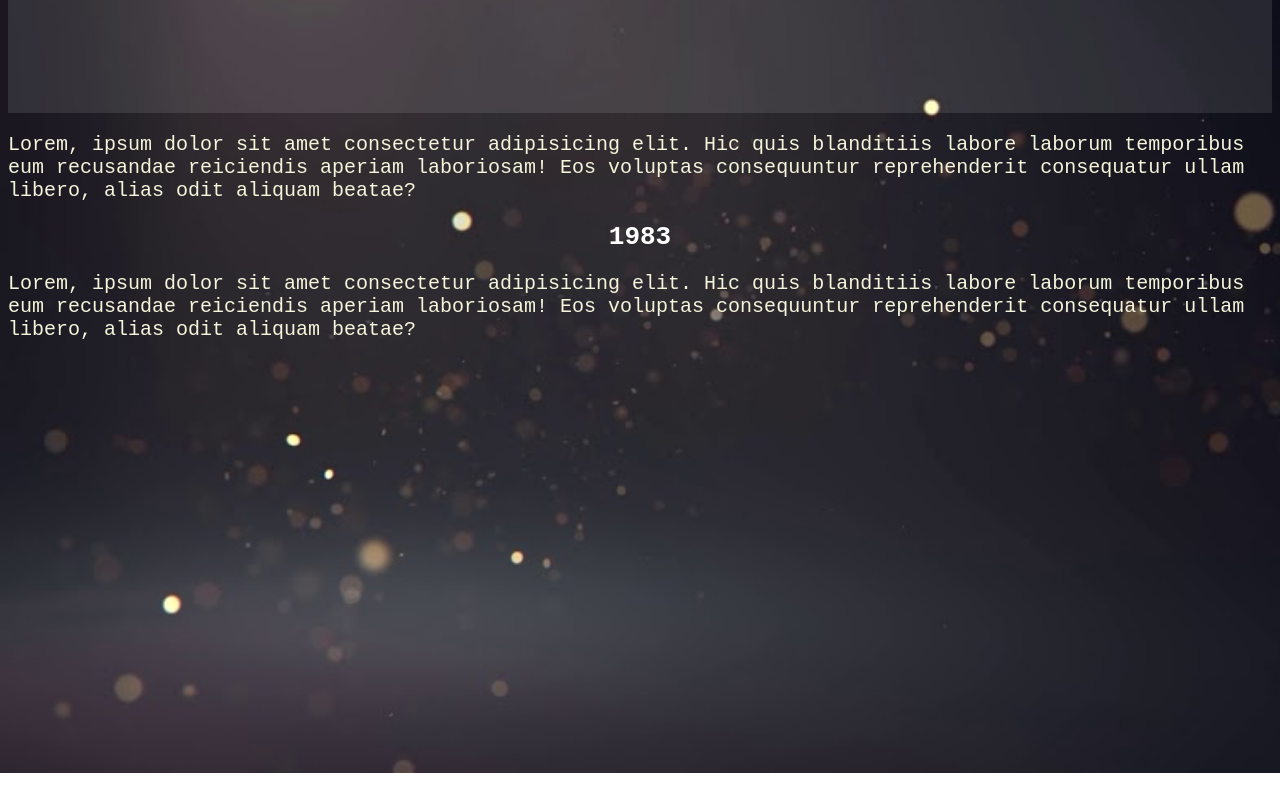
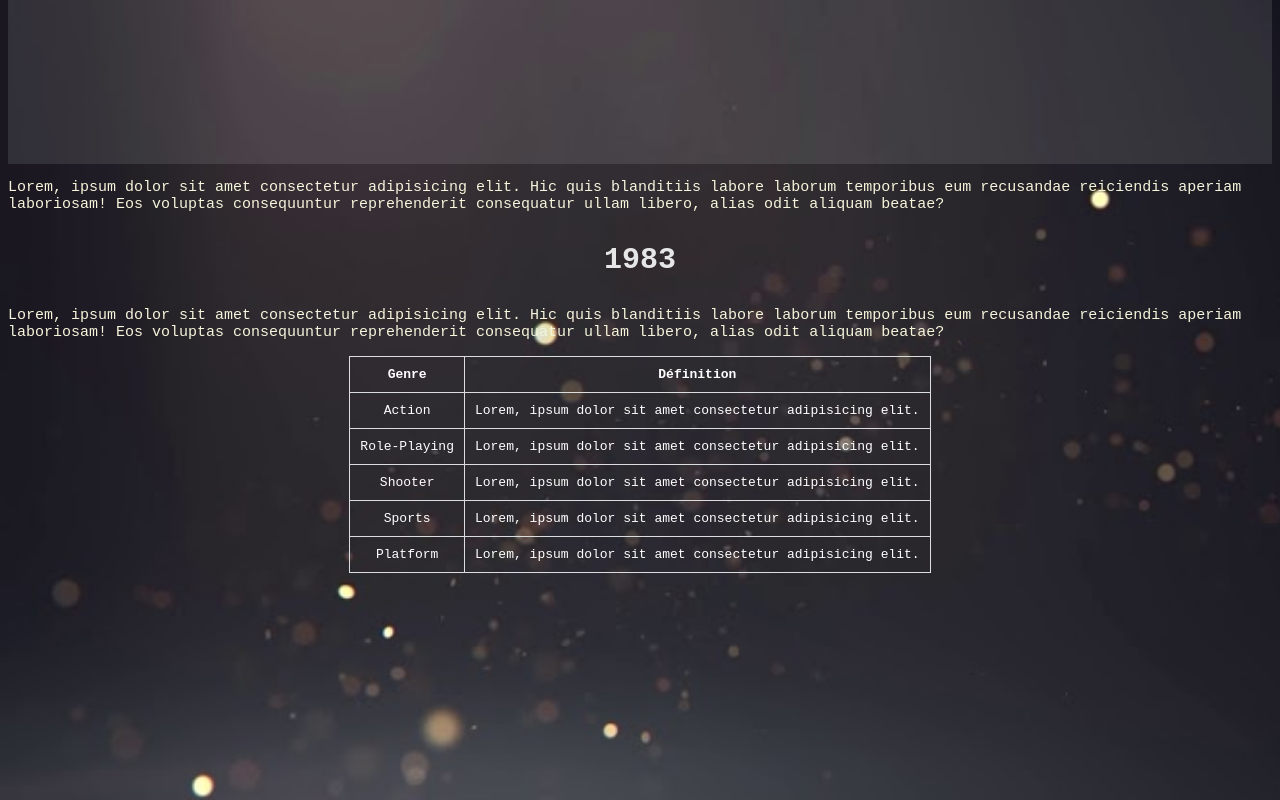
Before and after one commit to aleksandar-sr/Projet-VisualDon, a website built with webpack: page public/graphe.html in a window 1280 px wide. Shown: the part 400-1200 px from the top of the page. Before the commit the page ends 1173 px from the top, so only its background shows below. Built offline with nearby package versions, Linux system fonts and the light colour scheme.

Commit message:
Css changes

```diff
--- a/public/css/style.css
+++ b/public/css/style.css
@@ -9,7 +9,7 @@ body {
 
 p{
   color: beige;
-  font-size: 20px;
+  font-size: 15px;
 }
 
 #bodyGraph > div {
@@ -73,6 +73,33 @@ img {
   margin-top: 5px;
   width: 60px;
 }
+
+h2 {
+  font-size: 40px;
+  color: #e6e6e6;
+  text-align: center;
+}
+
+h3{
+  font-size: 30px;
+  color: #e6e6e6;
+  text-align: center;
+}
+
+table{
+  display: flex;
+  justify-content: center;
+  text-align: center;
+  color: white;
+  border-collapse: collapse;
+}
+
+th, td{
+  border: 1px solid black;
+  padding: 10px;
+  border-color: #dcddde;
+}
+
 /*-------Histogramme-------*/
 .bar {
   fill: #5f89ad;
@@ -142,8 +169,3 @@ img {
   /* background-color: green !important; */
   margin: auto;
 }
-
-#bubble > h1 {
-  color: white;
-  text-align: center;
-}
--- a/public/graphe.html
+++ b/public/graphe.html
@@ -23,6 +23,7 @@
 </head>
 
 <body>
+    <h2>Graphes</h2>
     <div class="line">
         <p>Lorem, ipsum dolor sit amet consectetur adipisicing elit. Hic quis blanditiis labore laborum temporibus eum recusandae reiciendis aperiam laboriosam! Eos voluptas consequuntur reprehenderit consequatur ullam libero, alias odit aliquam beatae?</p>
         <div id='tooltip'></div>
@@ -34,8 +35,36 @@
     </div>
 
     <div id="bubble">
-        <h1>1983</h1>
+        <h3>1983</h3>
         <p>Lorem, ipsum dolor sit amet consectetur adipisicing elit. Hic quis blanditiis labore laborum temporibus eum recusandae reiciendis aperiam laboriosam! Eos voluptas consequuntur reprehenderit consequatur ullam libero, alias odit aliquam beatae?</p>
+    </div>
+    <div>
+        <table>
+            <tr>
+              <th>Genre</th>
+              <th>Définition</th>
+            </tr>
+            <tr>
+              <td>Action</td>
+              <td>Lorem, ipsum dolor sit amet consectetur adipisicing elit.</td>
+            </tr>
+            <tr>
+              <td>Role-Playing</td>
+              <td>Lorem, ipsum dolor sit amet consectetur adipisicing elit.</td>
+            </tr>
+            <tr>
+                <td>Shooter</td>
+                <td>Lorem, ipsum dolor sit amet consectetur adipisicing elit.</td>
+              </tr>
+              <tr>
+                <td>Sports</td>
+                <td>Lorem, ipsum dolor sit amet consectetur adipisicing elit.</td>
+              </tr>
+              <tr>
+                <td>Platform</td>
+                <td>Lorem, ipsum dolor sit amet consectetur adipisicing elit.</td>
+              </tr>
+          </table>
     </div>
 
 </body>
--- a/src/js/bubble.js
+++ b/src/js/bubble.js
@@ -218,7 +218,7 @@ let handle = slider
 
 // h = année
 function changeYear(h) {
-  d3.select("h1").text(parseInt(h));
+  d3.select("h3").text(parseInt(h));
   draw(parseInt(h));
   handle = slider
     .insert("circle", ".track-overlay")
```
